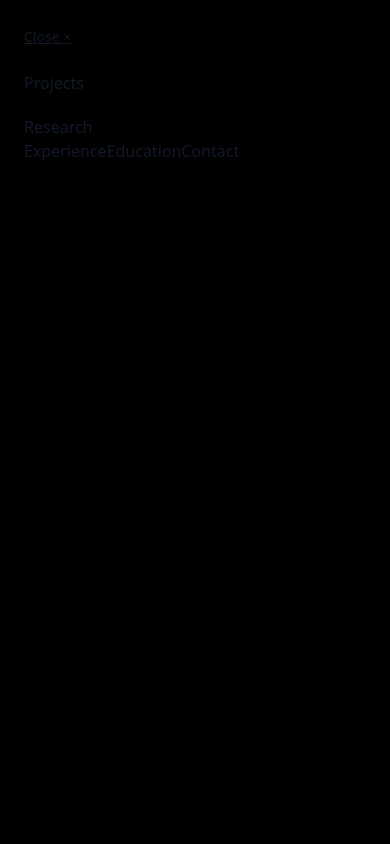
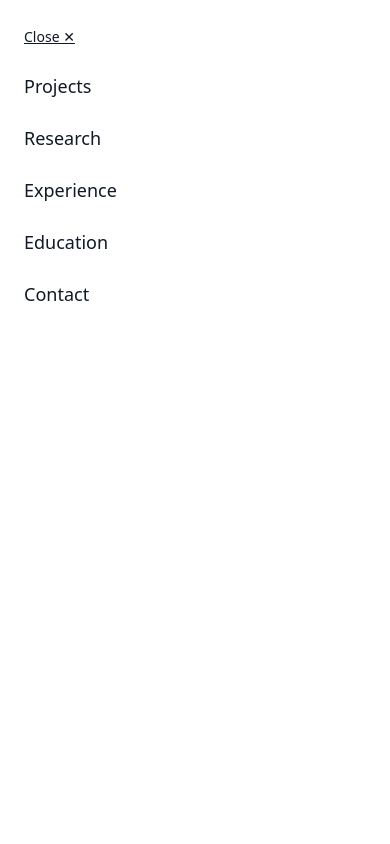
Before and after one commit to Anon675/portfolio, a Next.js app: page /research/bone-fracture in a window 390 px wide. Both pictures are taken after a click on the button "Open menu". Shown: the top 844 px of the page. Built offline with nearby package versions, Linux system fonts and the light colour scheme.

Commit message:
Correct navbar: 3 projects, 2 research folders, mobile dropdowns

```diff
--- a/app/research/bone-fracture/page.tsx
+++ b/app/research/bone-fracture/page.tsx
@@ -2,7 +2,7 @@ import Image from 'next/image'
 
 export default function BoneFractureResearchPage() {
   return (
-    <section className="space-y-12 max-w-prose">
+    <section className="space-y-12  max-w-4xl">
 
       <h1 className="text-3xl font-semibold">
         Bone Fracture Detection from X-ray Images
--- a/components/Navbar.tsx
+++ b/components/Navbar.tsx
@@ -1,131 +1,142 @@
 'use client'
 
+import { useState } from 'react'
 import Link from 'next/link'
-import { useState } from 'react'
 
 export default function Navbar() {
-  const [menuOpen, setMenuOpen] = useState(false)
-  const [projectsOpen, setProjectsOpen] = useState(false)
-  const [researchOpen, setResearchOpen] = useState(false)
+  const [open, setOpen] = useState(false)
+  const [projects, setProjects] = useState(false)
+  const [research, setResearch] = useState(false)
 
   return (
-    <header className="border-b border-gray-800">
+    <>
+      <header className="border-b border-gray-200 dark:border-gray-800 bg-white dark:bg-black">
         <div className="mx-auto max-w-6xl px-4 py-4 flex items-center justify-between">
           <Link href="/" className="font-semibold text-lg">
             Aman Shukla
           </Link>
 
-        {/* Desktop Navigation */}
-        <nav className="hidden md:flex items-center gap-6 text-sm">
-          {/* Projects */}
-          <div className="relative group">
-            <span className="cursor-pointer">Projects</span>
-            <div className="absolute left-0 mt-2 hidden group-hover:block bg-black border border-gray-800 rounded">
-              <Link href="/projects/mcq-extraction" className="block px-4 py-2 hover:bg-gray-800">
-                MCQ Extraction
-              </Link>
-              <Link href="/projects/mern-chat" className="block px-4 py-2 hover:bg-gray-800">
-                MERN Chat
-              </Link>
-              <Link href="/projects/ml-system" className="block px-4 py-2 hover:bg-gray-800">
-                ML System
-              </Link>
-            </div>
-          </div>
-
-          {/* Research */}
-          <div className="relative group">
-            <span className="cursor-pointer">Research</span>
-            <div className="absolute left-0 mt-2 hidden group-hover:block bg-black border border-gray-800 rounded">
-              <Link href="/research/bone-fracture" className="block px-4 py-2 hover:bg-gray-800">
-                Bone Fracture
-              </Link>
-              <Link href="/research/case-study" className="block px-4 py-2 hover:bg-gray-800">
-                Case Study
-              </Link>
-            </div>
-          </div>
-
+          <nav className="hidden md:flex gap-6 text-sm">
+            <Link href="/projects">Projects</Link>
+            <Link href="/research">Research</Link>
             <Link href="/experience">Experience</Link>
             <Link href="/education">Education</Link>
             <Link href="/contact">Contact</Link>
           </nav>
 
-        {/* Mobile Menu Button */}
           <button
-          className="md:hidden text-xl"
-          onClick={() => setMenuOpen(true)}
+            className="md:hidden text-2xl"
+            aria-label="Open menu"
+            onClick={() => setOpen(true)}
           >
             ☰
           </button>
         </div>
+      </header>
 
-      {/* Mobile Drawer */}
-      {menuOpen && (
-        <div className="fixed inset-0 z-50 bg-black p-6 overflow-y-auto">
+      {/* MOBILE DRAWER */}
+      {open && (
+        <div className="fixed inset-0 z-50 bg-white dark:bg-black text-gray-900 dark:text-gray-100">
+          <div className="h-full overflow-y-auto px-6 py-6 space-y-6">
+
             <button
-            className="mb-6 underline text-sm"
-            onClick={() => setMenuOpen(false)}
+              className="text-sm underline"
+              onClick={() => {
+                setOpen(false)
+                setProjects(false)
+                setResearch(false)
+              }}
             >
-            Close ×
+              Close ✕
             </button>
 
-          <div className="space-y-5 text-base">
-            {/* Projects */}
+            {/* PROJECTS */}
             <div>
               <button
-                className="font-medium"
-                onClick={() => setProjectsOpen(!projectsOpen)}
+                className="text-lg font-medium"
+                onClick={() => setProjects(!projects)}
               >
                 Projects
               </button>
-              {projectsOpen && (
-                <div className="mt-2 ml-4 space-y-2">
-                  <Link href="/projects/mcq-extraction" onClick={() => setMenuOpen(false)}>
+
+              {projects && (
+                <div className="mt-3 ml-4 space-y-2 text-sm">
+                  <Link
+                    href="/projects/mcq-extraction"
+                    onClick={() => setOpen(false)}
+                    className="block"
+                  >
                     MCQ Extraction
                   </Link>
-                  <Link href="/projects/ml-system" onClick={() => setMenuOpen(false)}>
-                    ML System
-                  </Link>
-                  <Link href="/projects/mern-chat" onClick={() => setMenuOpen(false)}>
+
+                  <Link
+                    href="/projects/mern-chat"
+                    onClick={() => setOpen(false)}
+                    className="block"
+                  >
                     MERN Chat
                   </Link>
                 </div>
               )}
             </div>
 
-            {/* Research */}
+            {/* RESEARCH */}
             <div>
               <button
-                className="font-medium"
-                onClick={() => setResearchOpen(!researchOpen)}
+                className="text-lg font-medium"
+                onClick={() => setResearch(!research)}
               >
                 Research
               </button>
-              {researchOpen && (
-                <div className="mt-2 ml-4 space-y-2">
-                  <Link href="/research/bone-fracture" onClick={() => setMenuOpen(false)}>
+
+              {research && (
+                <div className="mt-3 ml-4 space-y-2 text-sm">
+                  <Link
+                    href="/research/bone-fracture"
+                    onClick={() => setOpen(false)}
+                    className="block"
+                  >
                     Bone Fracture
                   </Link>
-                  <Link href="/research/case-study" onClick={() => setMenuOpen(false)}>
+
+                  <Link
+                    href="/research/case-study"
+                    onClick={() => setOpen(false)}
+                    className="block"
+                  >
                     An Empirical Study
                   </Link>
                 </div>
               )}
             </div>
 
-            <Link href="/experience" onClick={() => setMenuOpen(false)}>
+            <Link
+              href="/experience"
+              onClick={() => setOpen(false)}
+              className="block text-lg"
+            >
               Experience
             </Link>
-            <Link href="/education" onClick={() => setMenuOpen(false)}>
+
+            <Link
+              href="/education"
+              onClick={() => setOpen(false)}
+              className="block text-lg"
+            >
               Education
             </Link>
-            <Link href="/contact" onClick={() => setMenuOpen(false)}>
+
+            <Link
+              href="/contact"
+              onClick={() => setOpen(false)}
+              className="block text-lg"
+            >
               Contact
             </Link>
+
           </div>
         </div>
       )}
-    </header>
+    </>
   )
 }
```
Lines whose indentation alone changed are shown as unchanged.
